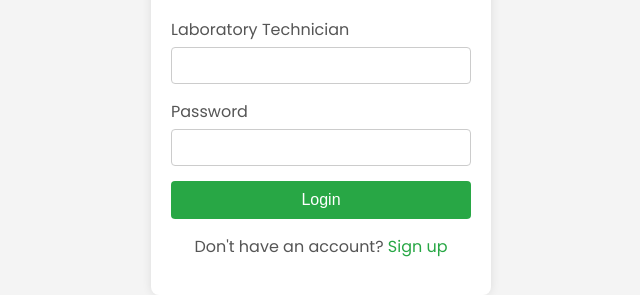
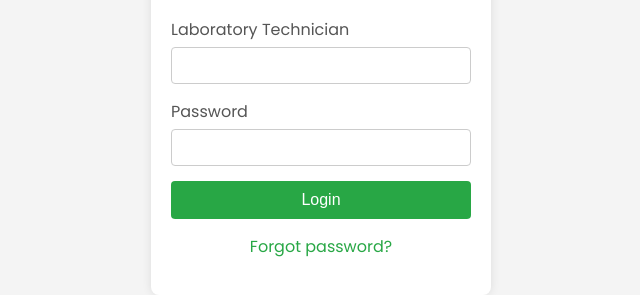
Before and after one commit to Chreeeyons/Borrowlogy, a plain HTML site: page labtech/LabTechLogIn/index.html in a window 1280 px wide. Shown: the part 291-586 px from the top of the page, without its empty margins (319-959 px from the left). Drawn offline with Linux system fonts and the light colour scheme.

Commit message:
Update index.html

```diff
--- a/labtech/LabTechLogIn/index.html
+++ b/labtech/LabTechLogIn/index.html
@@ -21,7 +21,7 @@
             </div>
             <button type="submit">Login</button>
         </form>
-        <p class="signup-link">Don't have an account? <a href="#">Sign up</a></p>
+        <p class="signup-link"><a href="forgot-password.html">Forgot password?</a></p>
     </div>
     <script src="LTfunctions.js"></script>
 </body>
```
